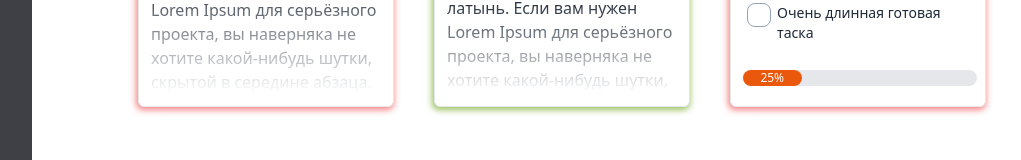
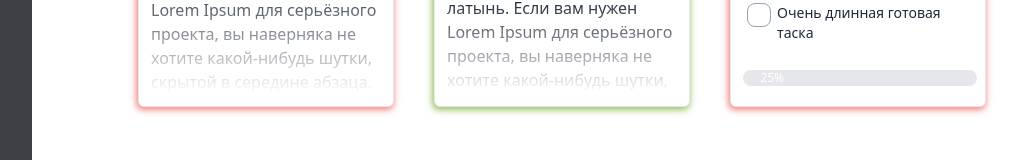
Before and after one commit to al-revenko/vtasks, a Vue app: page / in a window 1280 px wide. Shown: the part 201-361 px from the top of the page, without its empty margins (58-1079 px from the left). Built offline with nearby package versions, Linux system fonts and the light colour scheme.

Commit message:
Сделал composable useProgressColor

```diff
--- a/src/components/ui/ProgressBar.vue
+++ b/src/components/ui/ProgressBar.vue
@@ -14,44 +14,14 @@
 </template>
 
 <script setup lang="ts">
-import { computed } from 'vue'
+import useProgressColor from '@/composables/useProgressColor'
+import { toRef } from 'vue';
 
 const props = defineProps<{
   percentage: number
   title?: string
 }>()
 
-const barColor = computed(() => {
-  const percentage = props.percentage
+const barColor = useProgressColor(toRef(() => props.percentage), 'bg-')
 
-  if (percentage === 0) {
-    return ''
-  }
-
-  if (percentage <= 20) {
-    return 'bg-red-800'
-  }
-
-  if (percentage <= 40) {
-    return 'bg-orange-600'
-  }
-
-  if (percentage <= 60) {
-    return 'bg-amber-500'
-  }
-
-  if (percentage <= 80) {
-    return 'bg-yellow-400'
-  }
-
-  if (percentage <= 90) {
-    return 'bg-lime-500'
-  }
-
-  if (percentage < 100) {
-    return 'bg-lime-600'
-  }
-
-  return 'bg-green-600'
-})
 </script>
--- /dev/null
+++ b/src/composables/useProgressColor.ts
@@ -0,0 +1,38 @@
+import { computed, type Ref } from 'vue'
+
+function useProgressColor(percentage: Ref<number>, prefix: string ='') {
+
+  return computed(() => {
+    if (percentage.value === 0) {
+      return ''
+    }
+
+    if (percentage.value <= 20) {
+      return prefix + 'red-800'
+    }
+
+    if (percentage.value <= 40) {
+      return prefix + 'orange-600'
+    }
+
+    if (percentage.value <= 60) {
+      return prefix + 'amber-500'
+    }
+
+    if (percentage.value <= 80) {
+      return prefix + 'yellow-400'
+    }
+
+    if (percentage.value <= 90) {
+      return prefix + 'lime-400'
+    }
+
+    if (percentage.value < 100) {
+      return prefix + 'lime-500'
+    }
+
+    return prefix + 'lime-600'
+  })
+}
+
+export default useProgressColor
```
